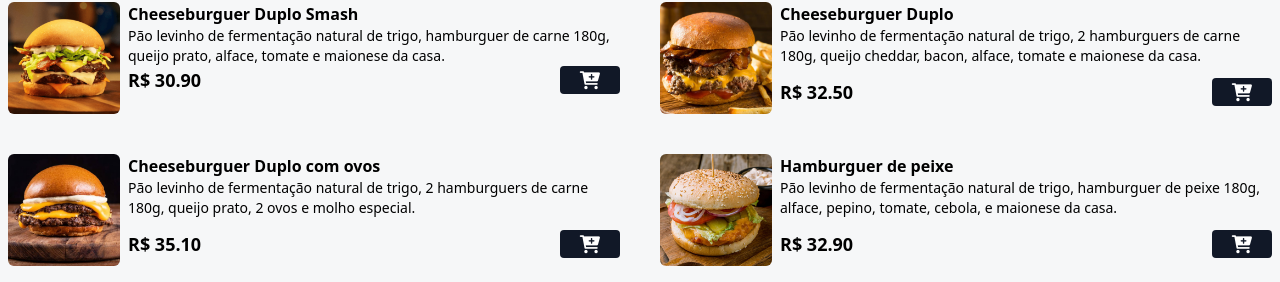
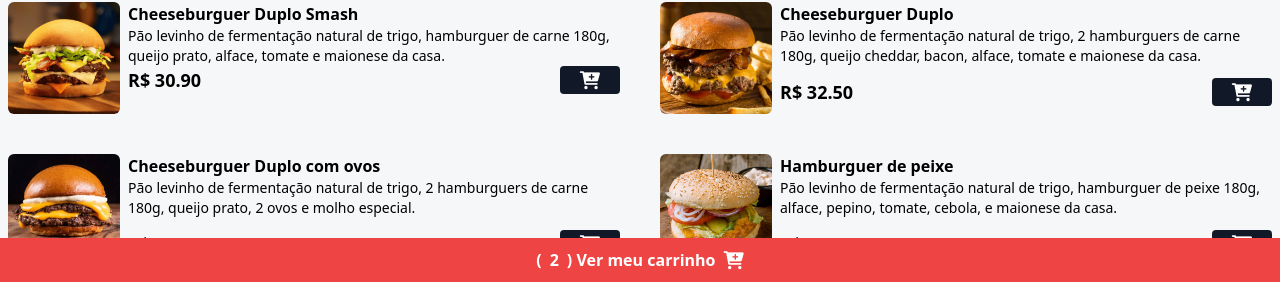
Before and after one commit to Bruno-Assumpcao-Motta/cardapio, a website: page index.html in a window 1280 px wide. Shown: the part 518-800 px from the top of the page. Drawn offline with Linux system fonts and the light colour scheme.

Commit message:
Criação do botao do carrinho no footer

```diff
--- a/index.html
+++ b/index.html
@@ -333,5 +333,20 @@
 
     </div>
     <!-- FIM MENU -->
+
+    <!-- MODAL CART -->
+    <!-- FIM MODAL CART -->
+
+    <!-- BUTTON CART FOOTER -->
+    <footer class="w-full bg-red-500 py-2 fixed bottom-0 z-40 flex items-center justify-center">
+        <button class="flex items-center gap-2 text-white font-bold"
+        id="cart-btn"
+        >
+            (<span id="cart-count">2</span>)
+            Ver meu carrinho
+            <i class="fa fa-cart-plus text-lg text-white"></i>
+        </button>
+    </footer>
+    <!-- FIM BUTTON CART FOOTER -->
 </body>
 </html>
```
Also changed, not shown: styles/output.css.
